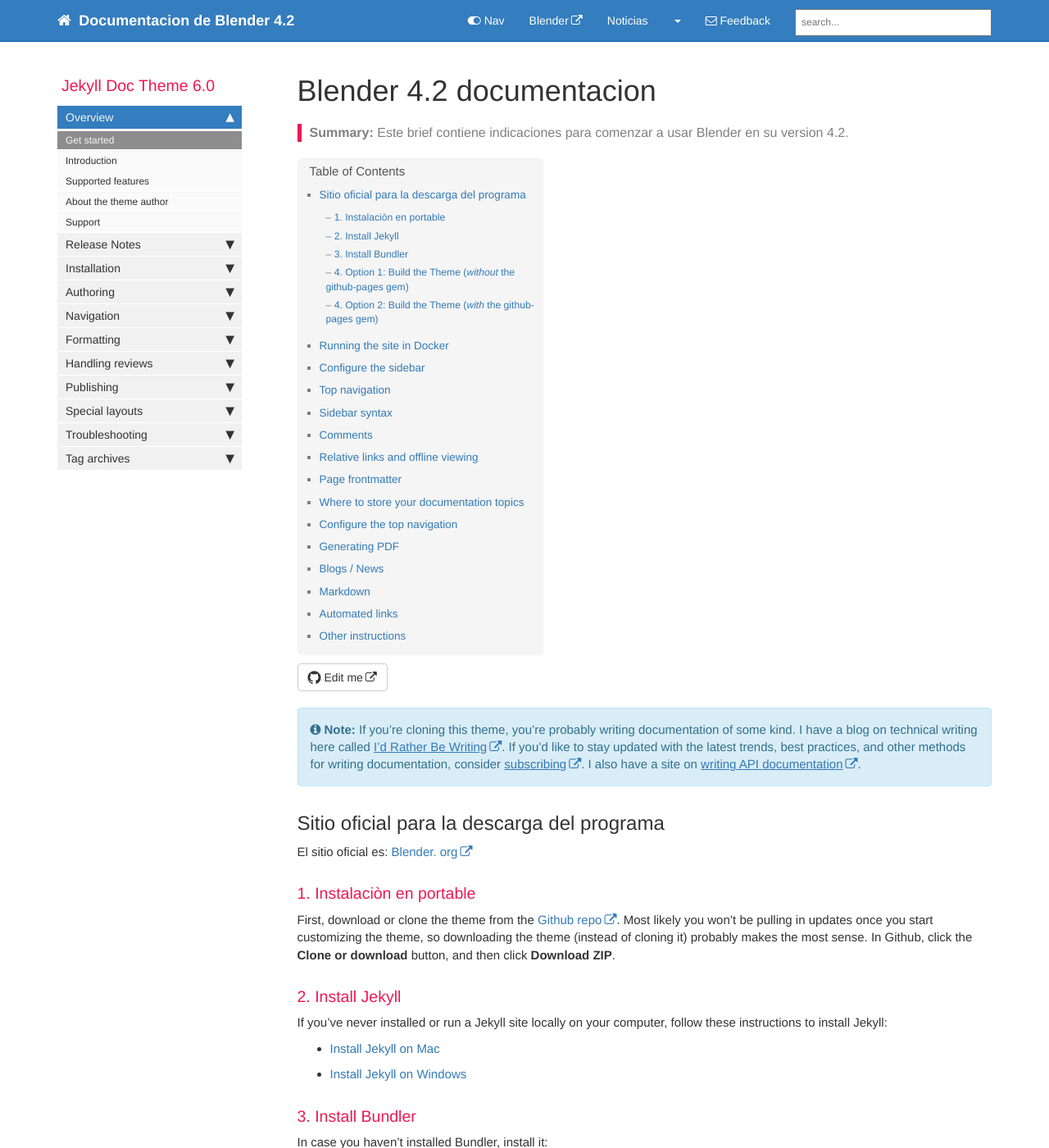
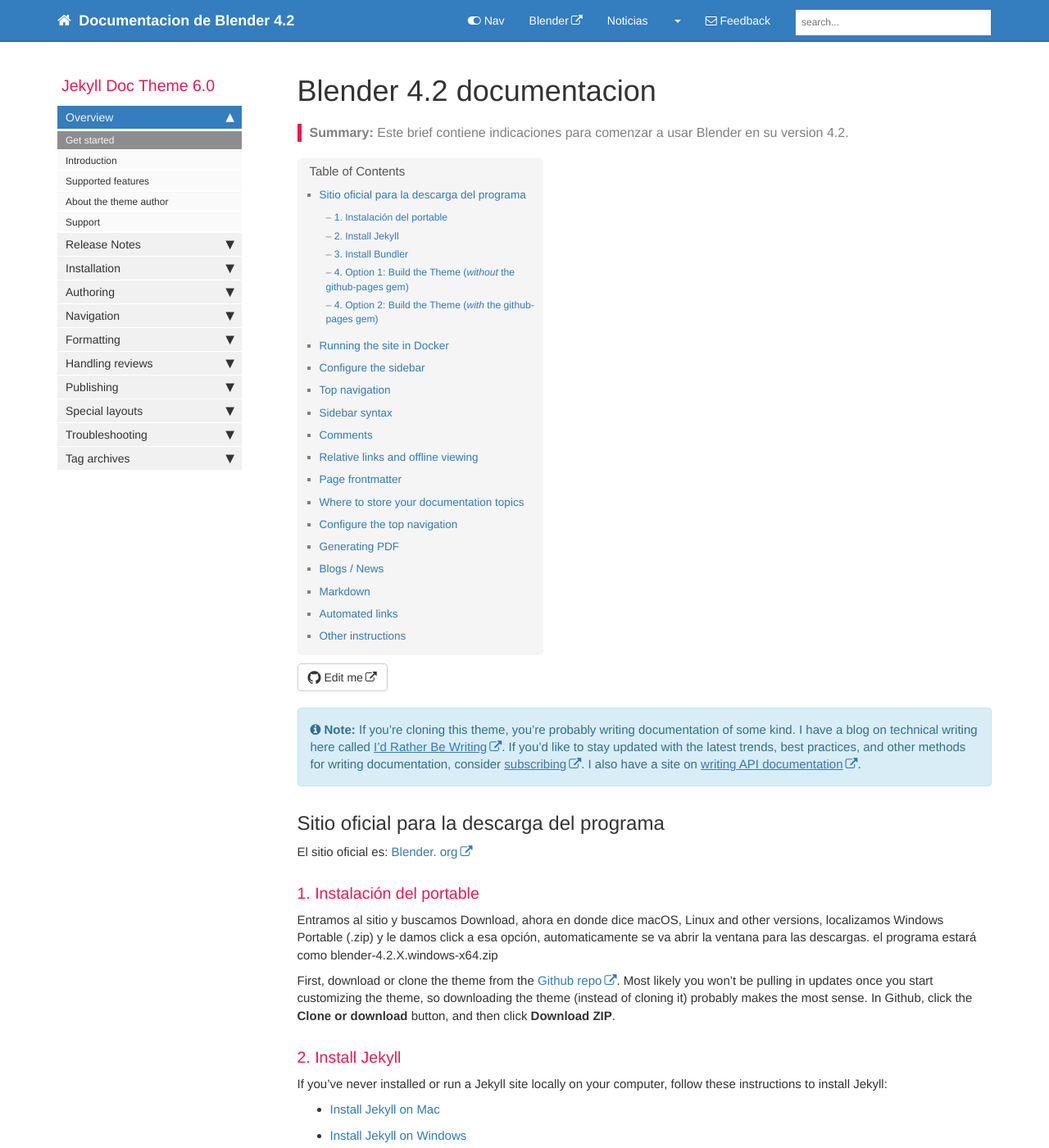
Before and after one commit to beztao01/blender42, a Jekyll site: the page built from index.md, in a window 1280 px wide and 1400 px high. Shown: the whole window at 82% size. Built offline with Jekyll 4.4.1, drawn with Linux system fonts in a browser that asks for light colours; comment, search, counter and statistics services are not loaded.

Commit message:
se agrega sitio oficial e instalación del portable

```diff
--- a/index.md
+++ b/index.md
@@ -13,7 +13,9 @@ summary: Este brief contiene indicaciones para comenzar a usar Blender en su ver
 
 El sitio oficial es: <a href='https://www.blender.org/'>Blender. org</a>
 
-### 1. Instalaciòn en portable
+### 1. Instalación del portable
+
+Entramos al sitio y buscamos Download, ahora en donde dice macOS, Linux and other versions, localizamos Windows Portable (.zip) y le damos click a esa opción, automaticamente se va abrir la ventana para las descargas. el programa estará como blender-4.2.X.windows-x64.zip
 
 First, download or clone the theme from the [Github repo](https://github.com/tomjoht/documentation-theme-jekyll). Most likely you won't be pulling in updates once you start customizing the theme, so downloading the theme (instead of cloning it) probably makes the most sense. In Github, click the **Clone or download** button, and then click **Download ZIP**.
 
```
